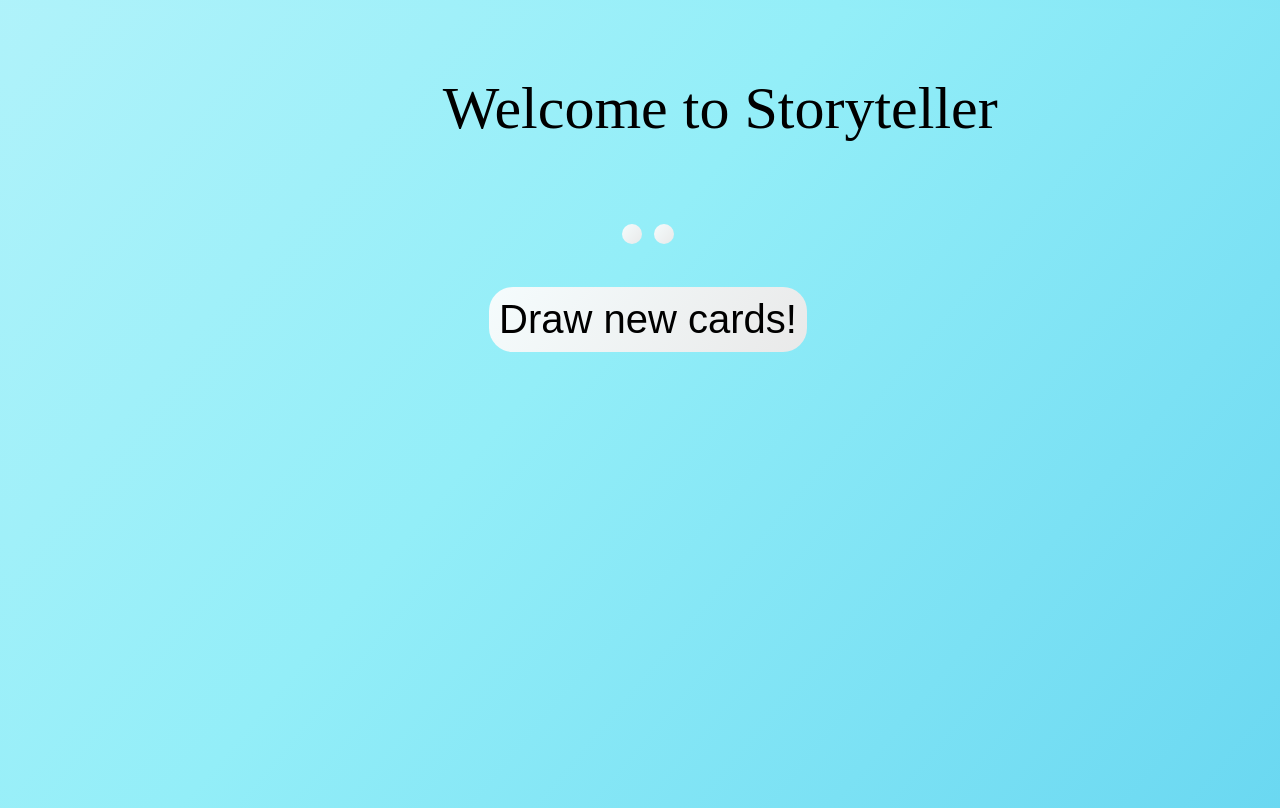
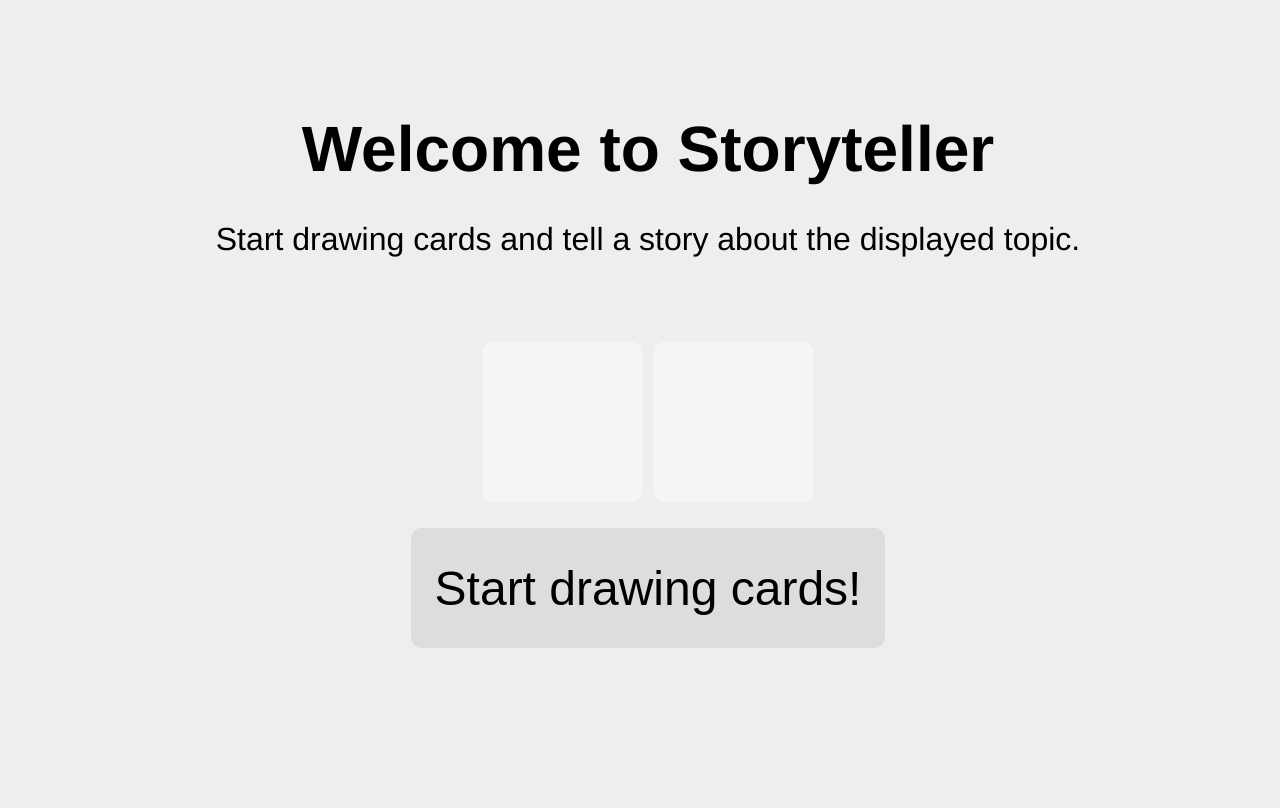
Before and after one commit to juheyne/storyteller, a plain HTML site: page index.html in a window 1280 px wide. Drawn offline with Linux system fonts and the light colour scheme.

Commit message:
Cleaner design with start page

```diff
--- a/index.html
+++ b/index.html
@@ -2,12 +2,16 @@
 <html>
 <head>
 <link rel="stylesheet" href="stylesheet.css">
-<div class="wrapper_welcome">
+</head>
+
+<body>
+<div class="wrapper_welcome" id="wrapper_welcome">
   <div class="js_image" id="js_image"></div>
   <div class="js_text" id="js_text">Welcome to Storyteller </div>
+  <div class="js_intro" id="js_intro">
+    Start drawing cards and tell a story about the displayed topic.
+  </div>
 </div>
-
-</head>
 
 
 <div class="wrapper" id="wrapper">
@@ -20,7 +24,7 @@
     </div>
   </div>
   <div class="bottom">
-    <button class="button" id="js_button" onclick="drawNewCards()">Draw new cards!</button>
+    <button class="button" id="js_button" onclick="drawNewCards()">Start drawing cards!</button>
   </div>
 </div>
 
--- a/randomizer.js
+++ b/randomizer.js
@@ -24,26 +24,29 @@ function randomizeTerm() {
   return terms[Math.floor(Math.random() * terms.length)];
 }
 
-
-
 function fillCards(superlative, term) {
 
 
   // Get random font
-  var fonts = ['Times New Roman', 'Georgia', 'Garamond', 'Arial', 'Verdana', 'Helvetica', 'Courier New', 'Lucida Console', 'Monaco', 'Brush Script MT', 'Lucida Handwriting', 'Copperplate', 'Papyrus' ];
-  var random_font = fonts[Math.floor(Math.random() * fonts.length)];
-  document.getElementById('superlative').style.fontFamily = random_font;
-  var random_font = fonts[Math.floor(Math.random() * fonts.length)];
-  document.getElementById('term').style.fontFamily = random_font;
+  // var fonts = ['Times New Roman', 'Georgia', 'Garamond', 'Arial', 'Verdana', 'Helvetica', 'Courier New', 'Lucida Console', 'Monaco', 'Brush Script MT', 'Lucida Handwriting', 'Copperplate', 'Papyrus' ];
+  // var random_font = fonts[Math.floor(Math.random() * fonts.length)];
+  // document.getElementById('superlative').style.fontFamily = random_font;
+  // var random_font = fonts[Math.floor(Math.random() * fonts.length)];
+  // document.getElementById('term').style.fontFamily = random_font;
+
+  // Hide startup page
+  document.getElementById("wrapper_welcome").style.height = "20%";
+  document.getElementById("wrapper_welcome").style.display = "none";
+
+
+  document.getElementById("js_button").innerHTML = "&#8635;"
+  document.getElementById("wrapper").style.height = '100%';
 
 
 
 
-
+  // document.getElementById("superlative").style.fontSize = "4em";
+  // document.getElementById("term").style.fontSize = "4em";
   document.getElementById("superlative").innerHTML = superlative;
   document.getElementById("term").innerHTML = term;
-
-  document.getElementById("wrapper").style.height = '60%';
-
-
 }
--- a/stylesheet.css
+++ b/stylesheet.css
@@ -3,42 +3,17 @@ html, body {
   width: 100%;
   overflow-y: hidden;
   overflow-x: hidden;
-
-  background: linear-gradient(130deg, #d5f8fd, #93eef8, #4bc7ec);
-  background-size: 200% 200%;
-
-  -webkit-animation: Animation 30s ease infinite;
-  -moz-animation: Animation 30s ease infinite;
-  animation: Animation 30s ease infinite;
-
+  background: #eeeeee;
+  font-family: "Helvetica";
 }
 
-
-@-webkit-keyframes Animation {
-    0%{background-position:10% 0%}
-    50%{background-position:91% 100%}
-    100%{background-position:10% 0%}
-}
-@-moz-keyframes Animation {
-    0%{background-position:10% 0%}
-    50%{background-position:91% 100%}
-    100%{background-position:10% 0%}
-}
-@keyframes Animation {
-    0%{background-position:10% 0%}
-    50%{background-position:91% 100%}
-    100%{background-position:10% 0%}
-}
-
-
+/* Start page */
 .wrapper_welcome {
-  height: 25%;
+  height: 40%;
   width: 100%;
   display: grid;
-  grid-template-columns: 1fr 2fr;
-  grid-gap: 12px;
-  vertical-align: left;
-  font-size:20px;
+  grid-template-columns: 1fr;
+  vertical-align: center;
 }
 
 /*
@@ -46,6 +21,7 @@ div.js_image::before {
   content:url(https://emoji.slack-edge.com/T27SFGS2W/jumpstart/21f5febab6a90b0f.png);
 }
 */
+
 .js_image {
   font-size: 3em;
   display: flex;
@@ -54,33 +30,45 @@ div.js_image::before {
 }
 
 .js_text {
-  font-size: 3em;
+  font-size: 4em;
+  font-weight: bold;
   display: flex;
-  justify-content: left; /* align horizontal */
+  justify-content: center; /* align horizontal */
   align-items: center; /* align vertical */
 }
 
-
+.js_intro {
+  font-size: 2em;
+  display: flex;
+  justify-content: center;
+  justify-content: center;
+}
 
 .wrapper {
-  height: 20%;
+  height: 40%;
   width: 100%;
   display: grid;
   grid-template-columns: 1fr 1fr;
+  grid-template-rows: 3fr 1fr;
   grid-gap: 12px;
   vertical-align: middle;
 }
 
 .box_text {
-  background: linear-gradient(130deg, #f5fcfd, #e9e9e9);
+  background-color: #f5f5f5;
   text-align: center;
-  text-decoration: none;
-  display: inline-block;
-  border-radius: 24px;
-  transition-duration: 1s;
+  /* text-decoration: none; */
+  /* display: inline-block; */
+  border-radius: 10px;
+  transition-duration: 0.75s;
 
-  padding: 10px;
+  padding: 0.75em;
 
+  font-size: 4em;
+
+  /* Min size to not look too empty on start page */
+  min-width: 1em;
+  min-height: 1em;
 }
 
 
@@ -90,54 +78,43 @@ div.js_image::before {
   display: flex;
   justify-content: right; /* align horizontal */
   align-items: center; /* align vertical */
-
-  font-size: 5em;
-
 }
-
-
 
 .box_term {
   grid-column: span 1;
-
+  border: none;
   display: flex;
   justify-content: left; /* align horizontal */
   align-items: center; /* align vertical */
-
-  font-size: 5em;
-
-  border: none;
 }
 
-
+/* Contains button on bottom */
 .bottom {
   grid-column: span 2;
-
+  row-column: span 1;
   display: flex;
   justify-content: center; /* align horizontal */
   align-items: center; /* align vertical */
-  /* text-align: center; */
-  /* vertical-align: center; */
   border: none ;
 }
 
 
 .button {
-  background: linear-gradient(130deg, #f5fcfd, #e9e9e9);
-  color: black;
+  background: #dddddd;
   border: none;
-  padding: 15px 32px;
   text-align: center;
   text-decoration: none;
   display: inline-block;
-  font-size: 40px;
-  border-radius: 24px;
+  font-size: 3em;
+  border-radius: 10px;
   transition-duration: 0.4s;
   cursor: pointer;
 
-  padding: 10px;
+  padding: 0.5em;
+  min-width: 2.5em;
+  min-height: 2.5em;
 }
 
 .button:hover {
-  background-color: #e7e7e7;
+  background-color: #d0d0d0;
 }
--- a/superlatives.js
+++ b/superlatives.js
@@ -1,14 +1,19 @@
 const superlatives =
 [
+["First", 2],
+["Last", 2],
 ["Best", 2],
 ["Worst", 2],
+["Dream", 2],
 ["Most unexpected", 2],
-["First", 2],
-["Last", 2],
-["Dream", 2],
 ["Funniest", 2],
+["Easiest", 2],
+["Most challenging", 1],
+["Most rewarding", 1],
+["Most interesting", 1],
 ["Most complicated", 1],
-["Most wholesome", 1]
+["Most wholesome", 1],
+["Most awesome", 1]
 ];
 
 // Sum up all weights to have upper bound for later randomization
--- a/terms.js
+++ b/terms.js
@@ -19,7 +19,15 @@ const terms =
   "sock",
   "device",
   "car or bicyle",
-  "trouble",
+  "tight spot",
   "hobby",
-  "vacation"
+  "vacation",
+  "game",
+  "meal",
+  "chore",
+  "piece of advice",
+  "decision",
+  "houseplant",
+  "furniture",
+  "day off"
 ];
```
